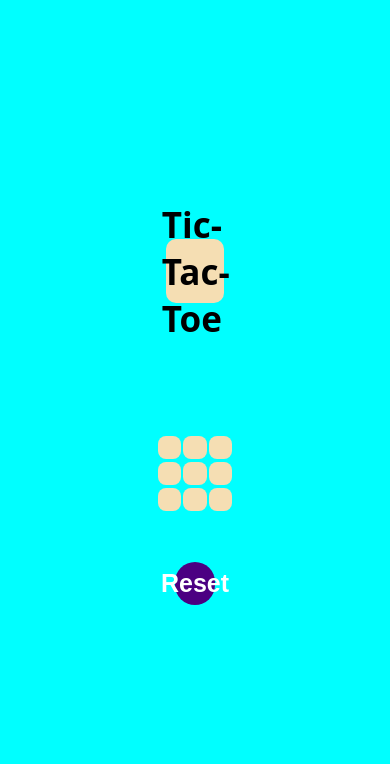
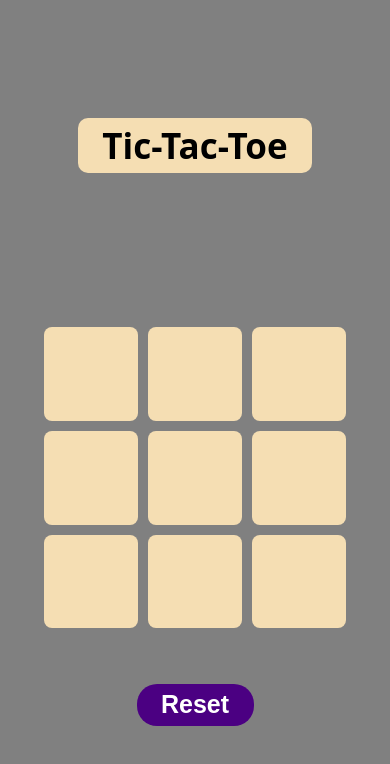
Before and after one commit to Farddin-Ahmed/Tic-Tac-Toe-Game, a plain HTML site: page index.html in a window 390 px wide. Drawn offline with Linux system fonts and the light colour scheme; a web font is replaced by a local one.

Commit message:
Added responsiveness to the app

```diff
--- a/style.css
+++ b/style.css
@@ -7,16 +7,12 @@
 body {
   width: 100vw;
   height: 100vh;
-  /* display: flex;
-  flex-direction: column;
-  gap: 40px;
-  justify-content: center;
-  align-items: center; */
 }
 .main{
   width: 100%;
   height: 100%;
-  background-color: aqua;
+  padding: 20px 0px;
+  background-color: gray;
   display: flex;
   flex-direction: column;
   gap: 40px;
@@ -84,6 +80,7 @@ body {
 .heading {
   width: 15vw;
   height: 7.5vh;
+  padding: 5px;
   background-color: wheat;
   border-radius: 10px;
   display: flex;
@@ -94,3 +91,77 @@ body {
   font-family: "Underdog", system-ui;
   font-style: normal;
 }
+
+/* For laptops and tablets */
+@media (max-width: 1250px) {
+  .heading{
+    width: 20vw;
+  }
+  #msg{
+    min-width: 15vw;
+    max-width: 35vw;
+  }
+  .box{
+    width: 35vw;
+    height: 35vw;
+  }
+  #reset{
+    width: 13vw;
+  }
+}
+
+/* For smaller laptops and tablets */
+@media (max-width: 1024px) {
+  .heading{
+    width: 25vw;
+  }
+  #msg{
+    min-width: 15vw;
+    max-width: 40vw;
+  }
+  .box{
+    width: 45vw;
+    height: 45vw;
+  }
+  #reset{
+    width: 18vw;
+  }
+}
+
+/* For tablets */
+@media (max-width: 800px) {
+  .heading{
+    width: 40vw;
+  }
+  #msg{
+    min-width: 20vw;
+    max-width: 45vw;
+  }
+  .box{
+    width: 65vw;
+    height: 65vw;
+  }
+  #reset{
+    width: 25vw;
+  }
+}
+
+/* For mobile phones */
+@media (max-width: 480px) {
+  .heading{
+    width: 60vw;
+    height:6.5vh;
+  }
+  #msg{
+    min-width: 20vw;
+    max-width: 65vw;
+    height: 7vh;
+  }
+  .box{
+    width: 85vw;
+    height: 85vw;
+  }
+  #reset{
+    width: 30vw;
+  }
+}
```
